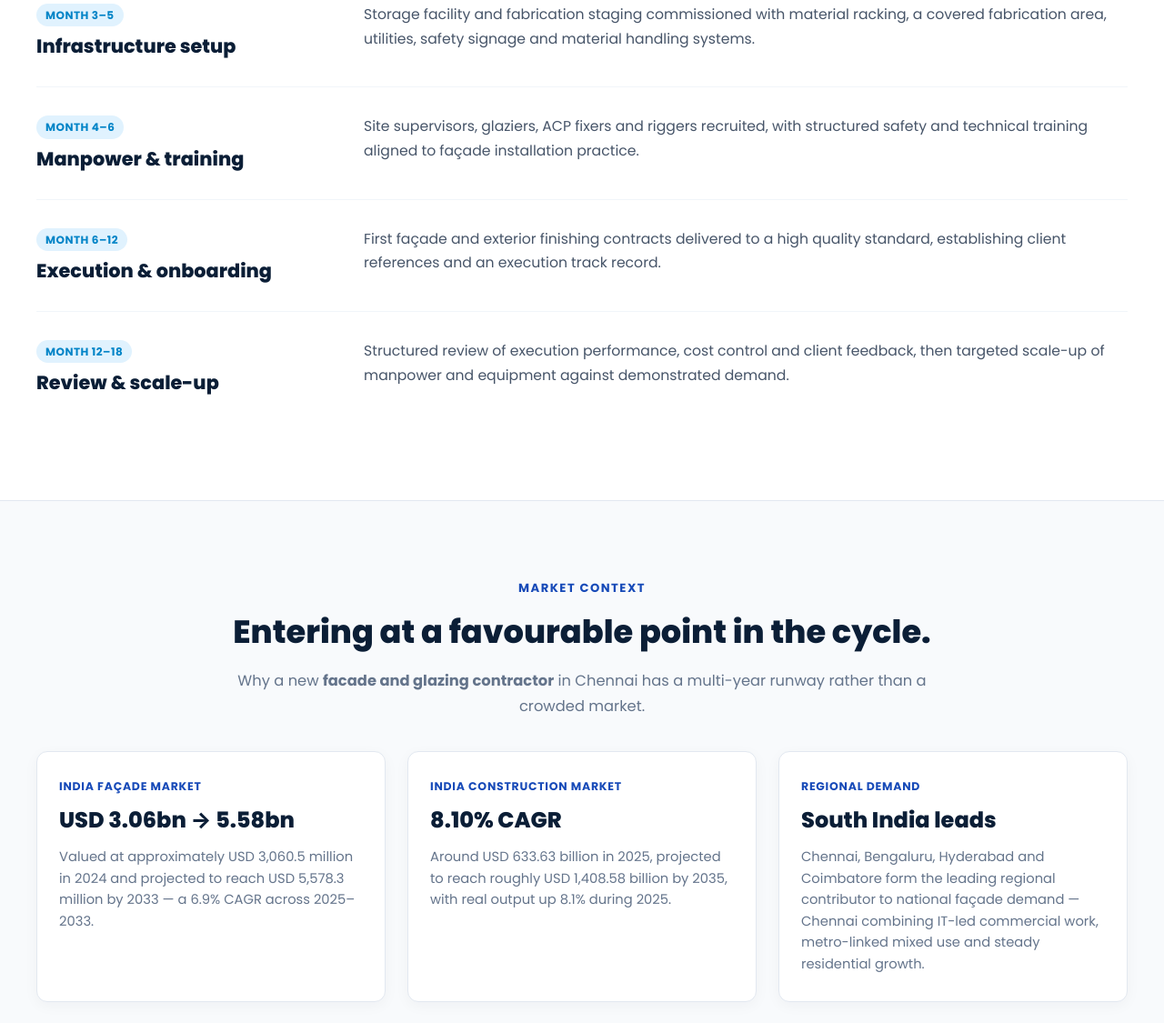
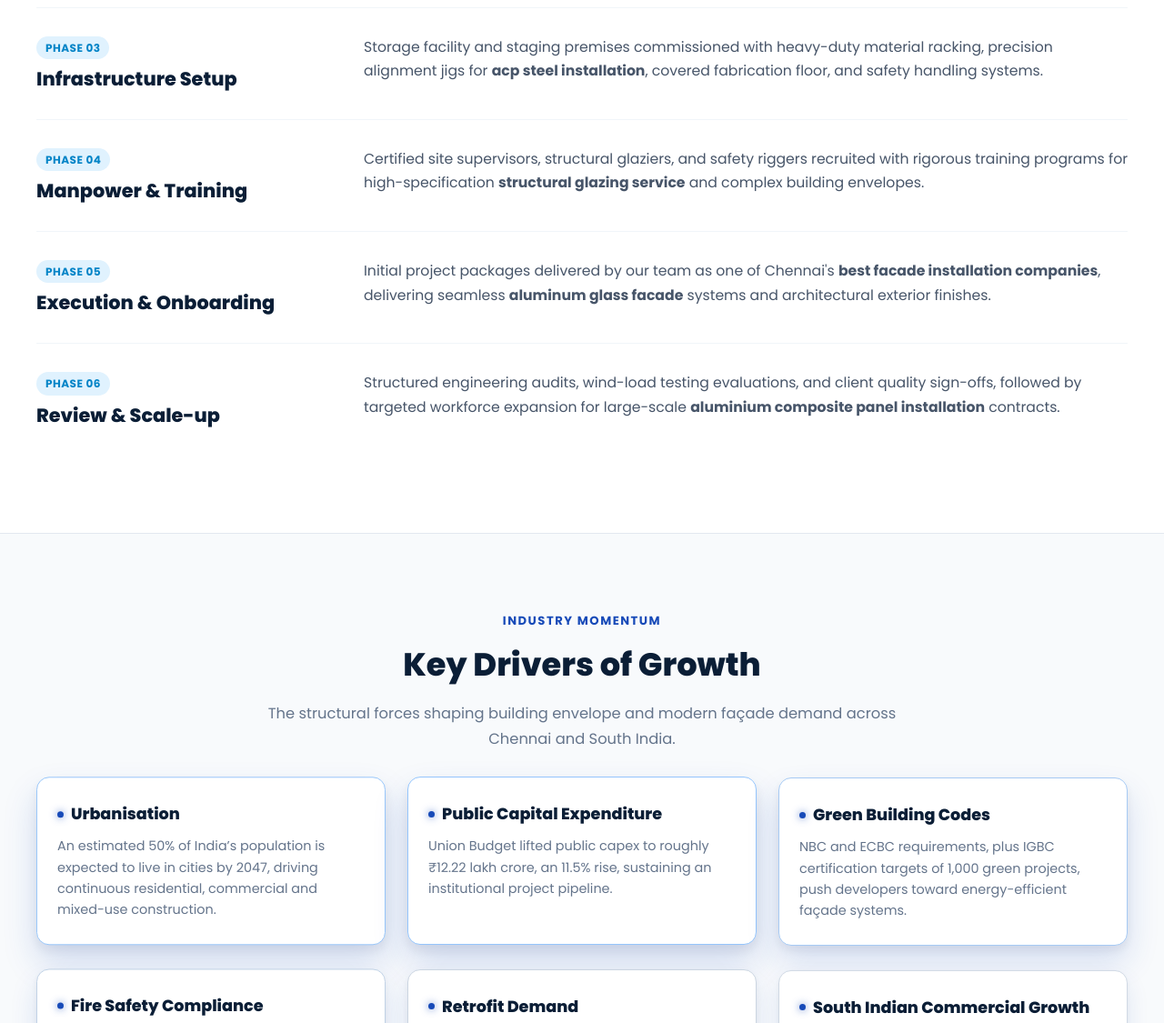
Before and after one commit to prabha-pixel/wallmark, a plain HTML site: page about.html in a window 1280 px wide. Shown: the part 4338-5463 px from the top of the page at 91% size. Drawn offline with Linux system fonts and the light colour scheme.

Commit message:
Update About page: replace months with phases and incorporate bold keywords in roadmap, remove market forecast block, add animated shadow effect to growth driver cards

```diff
--- a/about.html
+++ b/about.html
@@ -325,72 +325,72 @@
         <div class="roadmap-rows">
           <div class="roadmap-row">
             <div>
-              <span class="roadmap-phase-pill">Month 1–2</span>
-              <h3 class="roadmap-heading">Planning &amp; mobilisation</h3>
+              <span class="roadmap-phase-pill">Phase 01</span>
+              <h3 class="roadmap-heading">Planning &amp; Mobilisation</h3>
             </div>
             <div>
               <p class="roadmap-desc">
-                Statutory registrations completed, supplier and vendor identification for glass, ACP, aluminium and cladding, and the storage facility and office premises finalised.
+                Statutory registrations completed, vendor agreements finalized for premium architectural profiles, and procurement established for turnkey <strong>structural glass glazing</strong> and <strong>external aluminum cladding pannels</strong>, with storage facility and engineering office finalized.
               </p>
             </div>
           </div>
 
           <div class="roadmap-row">
             <div>
-              <span class="roadmap-phase-pill">Month 2–4</span>
-              <h3 class="roadmap-heading">Equipment &amp; machinery</h3>
+              <span class="roadmap-phase-pill">Phase 02</span>
+              <h3 class="roadmap-heading">Equipment &amp; Machinery</h3>
             </div>
             <div>
               <p class="roadmap-desc">
-                Scaffolding systems, fabrication and cutting tools, safety and access equipment and a logistics vehicle procured, trialled and readied for field deployment.
+                Specialised scaffolding systems, robotic glass vacuum lifters, precision fabrication tools, and access equipment procured and deployed to guarantee zero-defect <strong>glass facade installation</strong> across high-rise sites.
               </p>
             </div>
           </div>
 
           <div class="roadmap-row">
             <div>
-              <span class="roadmap-phase-pill">Month 3–5</span>
-              <h3 class="roadmap-heading">Infrastructure setup</h3>
+              <span class="roadmap-phase-pill">Phase 03</span>
+              <h3 class="roadmap-heading">Infrastructure Setup</h3>
             </div>
             <div>
               <p class="roadmap-desc">
-                Storage facility and fabrication staging commissioned with material racking, a covered fabrication area, utilities, safety signage and material handling systems.
+                Storage facility and staging premises commissioned with heavy-duty material racking, precision alignment jigs for <strong>acp steel installation</strong>, covered fabrication floor, and safety handling systems.
               </p>
             </div>
           </div>
 
           <div class="roadmap-row">
             <div>
-              <span class="roadmap-phase-pill">Month 4–6</span>
-              <h3 class="roadmap-heading">Manpower &amp; training</h3>
+              <span class="roadmap-phase-pill">Phase 04</span>
+              <h3 class="roadmap-heading">Manpower &amp; Training</h3>
             </div>
             <div>
               <p class="roadmap-desc">
-                Site supervisors, glaziers, ACP fixers and riggers recruited, with structured safety and technical training aligned to façade installation practice.
+                Certified site supervisors, structural glaziers, and safety riggers recruited with rigorous training programs for high-specification <strong>structural glazing service</strong> and complex building envelopes.
               </p>
             </div>
           </div>
 
           <div class="roadmap-row">
             <div>
-              <span class="roadmap-phase-pill">Month 6–12</span>
-              <h3 class="roadmap-heading">Execution &amp; onboarding</h3>
+              <span class="roadmap-phase-pill">Phase 05</span>
+              <h3 class="roadmap-heading">Execution &amp; Onboarding</h3>
             </div>
             <div>
               <p class="roadmap-desc">
-                First façade and exterior finishing contracts delivered to a high quality standard, establishing client references and an execution track record.
+                Initial project packages delivered by our team as one of Chennai's <strong>best facade installation companies</strong>, delivering seamless <strong>aluminum glass facade</strong> systems and architectural exterior finishes.
               </p>
             </div>
           </div>
 
           <div class="roadmap-row">
             <div>
-              <span class="roadmap-phase-pill">Month 12–18</span>
-              <h3 class="roadmap-heading">Review &amp; scale-up</h3>
+              <span class="roadmap-phase-pill">Phase 06</span>
+              <h3 class="roadmap-heading">Review &amp; Scale-up</h3>
             </div>
             <div>
               <p class="roadmap-desc">
-                Structured review of execution performance, cost control and client feedback, then targeted scale-up of manpower and equipment against demonstrated demand.
+                Structured engineering audits, wind-load testing evaluations, and client quality sign-offs, followed by targeted workforce expansion for large-scale <strong>aluminium composite panel installation</strong> contracts.
               </p>
             </div>
           </div>
@@ -399,42 +399,20 @@
     </section>
 
     <!-- =============================================================
-         SECTION: MARKET CONTEXT & KEY DRIVERS OF GROWTH
+         SECTION: KEY DRIVERS OF GROWTH (ANIMATED SHADOWING)
     ============================================================== -->
-    <section class="market-context-section" id="market-context">
+    <section class="drivers-section" id="growth-drivers">
       <div class="container">
-        <div style="text-align: center; max-width: 780px; margin: 0 auto 35px;">
-          <span class="section-badge">Market Context</span>
+        <div style="text-align: center; max-width: 720px; margin: 0 auto 35px;">
+          <span class="section-badge">Industry Momentum</span>
           <h2 style="font-size: 2.2rem; font-weight: 800; color: #0b1e36; margin-top: 10px; margin-bottom: 12px;">
-            Entering at a favourable point in the cycle.
+            Key Drivers of Growth
           </h2>
           <p style="color: #64748b; font-size: 1.02rem; line-height: 1.7; margin: 0;">
-            Why a new <strong>facade and glazing contractor</strong> in Chennai has a multi-year runway rather than a crowded market.
+            The structural forces shaping building envelope and modern façade demand across Chennai and South India.
           </p>
         </div>
 
-        <div class="market-cards-grid">
-          <div class="market-highlight-card">
-            <span class="market-tag">India Façade Market</span>
-            <h3>USD 3.06bn &rarr; 5.58bn</h3>
-            <p>Valued at approximately USD 3,060.5 million in 2024 and projected to reach USD 5,578.3 million by 2033 &mdash; a 6.9% CAGR across 2025–2033.</p>
-          </div>
-
-          <div class="market-highlight-card">
-            <span class="market-tag">India Construction Market</span>
-            <h3>8.10% CAGR</h3>
-            <p>Around USD 633.63 billion in 2025, projected to reach roughly USD 1,408.58 billion by 2035, with real output up 8.1% during 2025.</p>
-          </div>
-
-          <div class="market-highlight-card">
-            <span class="market-tag">Regional Demand</span>
-            <h3>South India leads</h3>
-            <p>Chennai, Bengaluru, Hyderabad and Coimbatore form the leading regional contributor to national façade demand &mdash; Chennai combining IT-led commercial work, metro-linked mixed use and steady residential growth.</p>
-          </div>
-        </div>
-
-        <div style="margin-top: 50px;">
-          <h3 style="font-size: 1.5rem; font-weight: 800; color: #0b1e36; margin-bottom: 20px; text-align: center;">Key Drivers of Growth</h3>
         <div class="drivers-grid">
           <div class="driver-card">
             <h4>Urbanisation</h4>
@@ -461,10 +439,9 @@
             <p>IT and institutional construction across Chennai, Bengaluru and Hyderabad calls for higher-specification glazing, ACP and structural glass.</p>
           </div>
         </div>
-          <p style="color: #94a3b8; font-size: 0.85rem; text-align: center; margin-top: 25px; margin-bottom: 0;">
+        <p style="color: #94a3b8; font-size: 0.85rem; text-align: center; margin-top: 28px; margin-bottom: 0;">
           Figures drawn from the company’s detailed project report, citing published India façade and construction market research.
         </p>
-        </div>
       </div>
     </section>
 
--- a/styles.css
+++ b/styles.css
@@ -4153,96 +4153,102 @@ footer.site-footer {
   margin: 0;
 }
 
-/* Market Context */
-.market-context-section {
+/* =============================================================
+   ABOUT PAGE: KEY DRIVERS OF GROWTH (ANIMATED SHADOWING)
+============================================================== */
+.drivers-section {
   padding: 85px 0;
   background: #f8fafc;
   border-top: 1px solid #e2e8f0;
 }
 
-.market-cards-grid {
+.drivers-grid {
   display: grid;
   grid-template-columns: repeat(3, 1fr);
   gap: 24px;
-  margin-top: 35px;
-  margin-bottom: 45px;
+  margin-top: 30px;
 }
 
 @media (max-width: 991px) {
-  .market-cards-grid {
+  .drivers-grid {
+    grid-template-columns: repeat(2, 1fr);
+    gap: 20px;
+  }
+}
+
+@media (max-width: 600px) {
+  .drivers-grid {
     grid-template-columns: 1fr;
   }
 }
 
-.market-highlight-card {
+.driver-card {
   background: #ffffff;
   border: 1.5px solid #e2e8f0;
-  border-radius: 12px;
-  padding: 28px 24px;
-  box-shadow: 0 4px 16px rgba(11, 30, 54, 0.04);
-}
-
-.market-highlight-card .market-tag {
-  font-size: 0.78rem;
-  font-weight: 700;
-  color: #174AB8;
-  text-transform: uppercase;
-  letter-spacing: 0.06em;
-  display: block;
-  margin-bottom: 8px;
-}
-
-.market-highlight-card h3 {
-  font-size: 1.5rem;
+  border-radius: 14px;
+  padding: 26px 22px;
+  position: relative;
+  transition: all 0.35s cubic-bezier(0.16, 1, 0.3, 1);
+  /* Continuous dynamic shadow pulse / breathing animation */
+  animation: driverShadowPulse 4.5s ease-in-out infinite alternate;
+}
+
+.driver-card:nth-child(1) { animation-delay: 0s; }
+.driver-card:nth-child(2) { animation-delay: 0.7s; }
+.driver-card:nth-child(3) { animation-delay: 1.4s; }
+.driver-card:nth-child(4) { animation-delay: 2.1s; }
+.driver-card:nth-child(5) { animation-delay: 2.8s; }
+.driver-card:nth-child(6) { animation-delay: 3.5s; }
+
+@keyframes driverShadowPulse {
+  0% {
+    transform: translateY(0);
+    box-shadow: 0 4px 12px rgba(11, 30, 54, 0.05), 0 1px 3px rgba(23, 74, 184, 0.03);
+    border-color: #e2e8f0;
+  }
+  50% {
+    transform: translateY(-4px);
+    box-shadow: 0 14px 28px rgba(23, 74, 184, 0.12), 0 3px 8px rgba(11, 30, 54, 0.06);
+    border-color: #cbd5e1;
+  }
+  100% {
+    transform: translateY(-7px);
+    box-shadow: 0 20px 38px rgba(23, 74, 184, 0.18), 0 6px 14px rgba(11, 30, 54, 0.08);
+    border-color: #93c5fd;
+  }
+}
+
+.driver-card:hover {
+  animation-play-state: paused;
+  transform: translateY(-10px) scale(1.02);
+  box-shadow: 0 24px 48px rgba(23, 74, 184, 0.25), 0 8px 18px rgba(11, 30, 54, 0.12);
+  border-color: #174AB8;
+}
+
+.driver-card h4 {
+  font-size: 1.1rem;
   font-weight: 800;
   color: #0b1e36;
   margin-bottom: 10px;
-}
-
-.market-highlight-card p {
-  font-size: 0.92rem;
+  display: flex;
+  align-items: center;
+  gap: 8px;
+}
+
+.driver-card h4::before {
+  content: "";
+  display: inline-block;
+  width: 7px;
+  height: 7px;
+  border-radius: 50%;
+  background: #174AB8;
+  box-shadow: 0 0 8px rgba(23, 74, 184, 0.7);
+}
+
+.driver-card p {
+  font-size: 0.9rem;
   color: #64748b;
   line-height: 1.6;
-  margin: 0;
-}
-
-.drivers-grid {
-  display: grid;
-  grid-template-columns: repeat(3, 1fr);
-  gap: 20px;
-  margin-top: 25px;
-}
-
-@media (max-width: 991px) {
-  .drivers-grid {
-    grid-template-columns: repeat(2, 1fr);
-  }
-}
-
-@media (max-width: 600px) {
-  .drivers-grid {
-    grid-template-columns: 1fr;
-  }
-}
-
-.driver-card {
-  background: #ffffff;
-  border: 1px solid #e2e8f0;
-  border-radius: 10px;
-  padding: 22px 20px;
-}
-
-.driver-card h4 {
-  font-size: 1.05rem;
-  font-weight: 700;
-  color: #0b1e36;
-  margin-bottom: 8px;
-}
-
-.driver-card p {
-  font-size: 0.88rem;
-  color: #64748b;
-  line-height: 1.55;
   margin: 0;
 }
 
```
Lines whose indentation alone changed are shown as unchanged.
